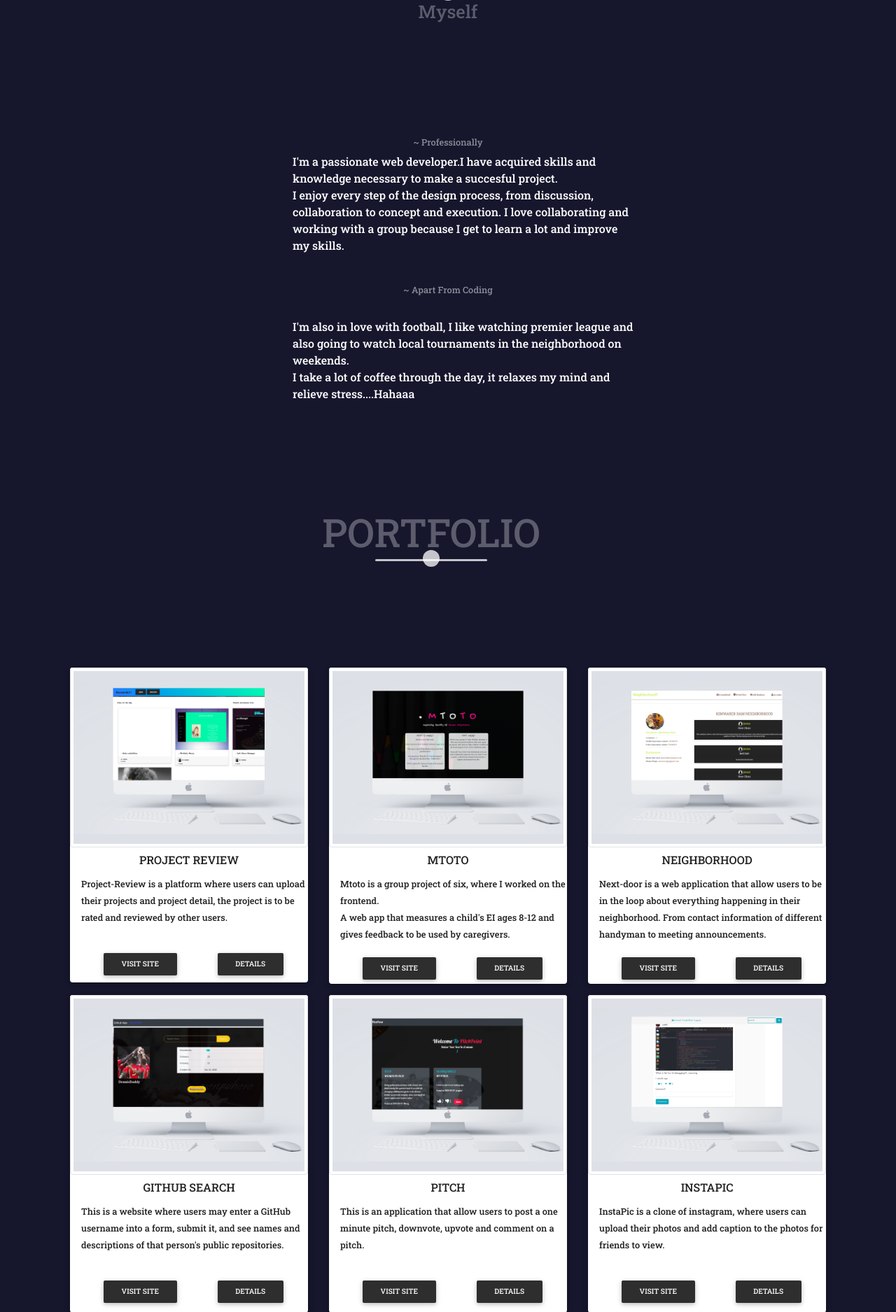
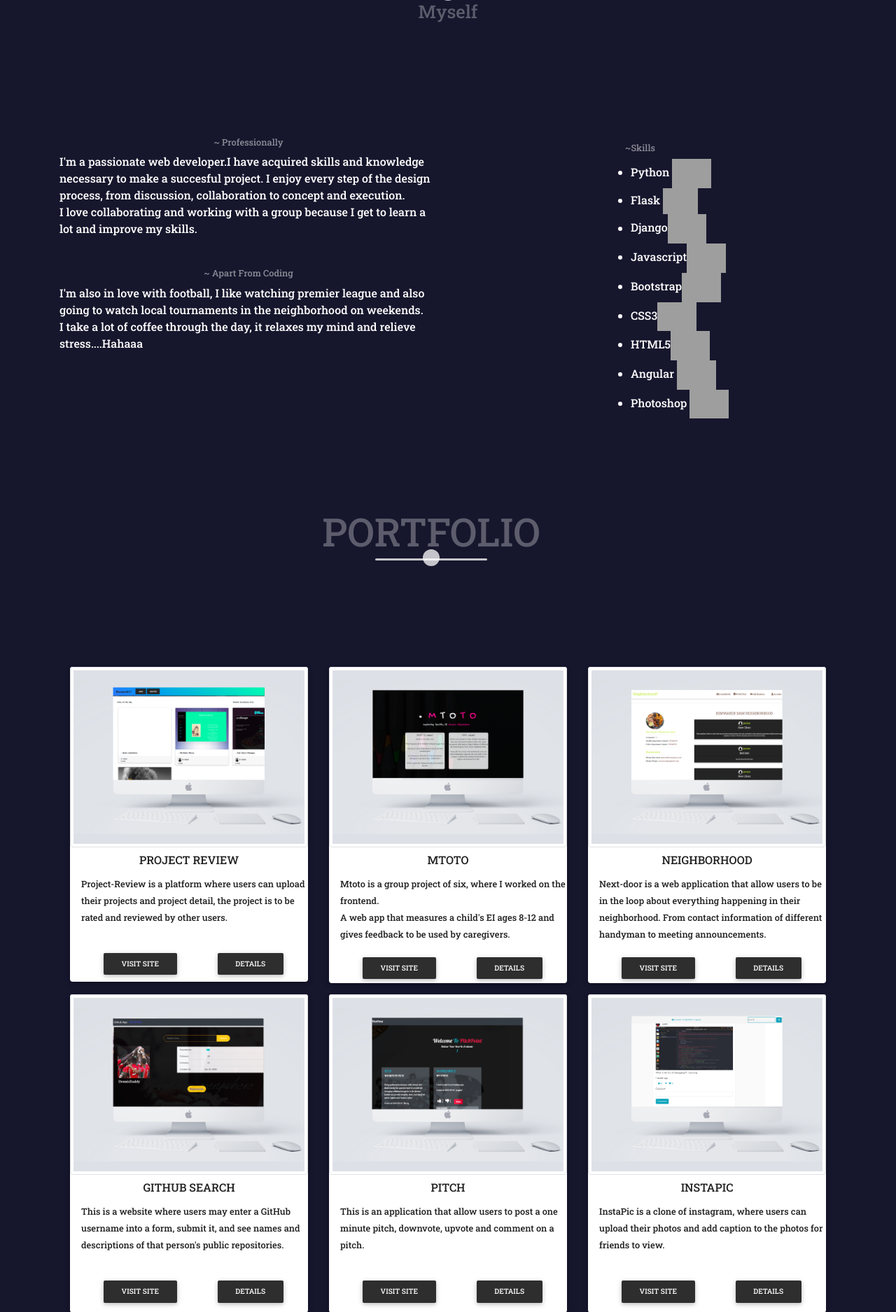
Before and after one commit to IreneMercy/MyWork, a Django app: page / in a window 1280 px wide. Shown: the part 978-2853 px from the top of the page at 70% size. Run offline with Django 3.2, Linux system fonts and the light colour scheme; some libraries are stand-ins or nearby versions; grey boxes are pictures that could not be loaded.

Commit message:
add skill icon

```diff
--- a/MyPortfolio/templates/index.html
+++ b/MyPortfolio/templates/index.html
@@ -2,6 +2,7 @@
 {% load static%}
 {% block content %}
 <div class="content  text-white">
+<section id="home">
   <div class="overlay2">
     <header>
       <div class="menu-toggler">
@@ -35,36 +36,50 @@
       </div>
     </header>
   </div>
+</section>
+    <div class="index">
       <section class="about mt-5 pt-5" id="about">
         <div class="section-heading text-center">
           <h1>About</h1>
           <h6>Myself</h6>
         </div>
         <div class="about-details">
+          <div class="container-fluid">
                   <div class="container">
-            <div class="row ">
-              <div class="col-md-3">
-              </div>
-              <div class="about-details">
-                <div class="col-md-8">
+                    <div class="row">
+                      <div class="col-md-6">
                         <h6 class="text-center "><small class="" style="opacity:0.5;">~ Professionally</small></h6>
-
-                  <p class="ml-5">
+                        <p class="">
                            I'm a passionate  web developer.I have acquired skills and knowledge necessary
                            to make a succesful project.
-                     <br>
                            I enjoy every step of the design process, from discussion,
                            collaboration to concept and execution.
+                           <br>
                            I love collaborating and working with a group because I get to learn a lot and improve my skills.
                         </p>
                         <br>
                         <h6 class="text-center "><small style="opacity:0.5;">~ Apart From Coding</small></h6>
-                  <br>
-                  <p class="ml-5">I'm also in love with football, I like watching premier league and also going to watch local tournaments in the neighborhood on weekends.
+                        <p class="">I'm also in love with football, I like watching premier league and also going to watch local tournaments in the neighborhood on weekends.
                          <br>
                           I take a lot of coffee through the day, it relaxes my mind and relieve stress....Hahaaa
                         </p>
                         <br>
+                      </div>
+                      <div class="col-md-2"></div>
+                      <div class="col-md-4">
+                        <h6 class="ml-5 mt-2"><small class="" style="opacity:0.5;">~Skills</small></h6>
+                        <ul>
+                          <li class="python"><strong>Python</strong><img class="pyicon ml-1" src="{% static 'images/py.png' %}" alt="" width="20%"></li>
+                          <li class="ftext"><strong>Flask</strong><img class="flask ml-1" src="{% static 'images/flasklogo1.png' %}" alt="" width="18%"></li>
+                          <li class="django"><strong>Django</strong><img class="djangoicon" src="{% static 'images/django1.jpg' %}" alt="" width="20%"></li>
+                          <li class="js"><strong>Javascript</strong><img class="jsicon" src="{% static 'images/jjs.png' %}" alt="" width="20%"></li>
+                          <li class="bootstrap"><strong>Bootstrap</strong><img class="booticon" src="{% static 'images/boot1.png' %}" alt="" width="20%"></li>
+                          <li class="css"><strong>CSS3</strong><img class="cssicon" src="{% static 'images/css1.jpg' %}" alt="" width="20%"></li>
+                          <li class="html"><strong>HTML5</strong><img class="htmlicon" src="{% static 'images/html.png' %}" alt="" width="20%"></li>
+                          <li class="angular"><strong>Angular</strong><img class="angularicon ml-1" src="{% static 'images/angular1.png' %}" alt="" width="20%"></li>
+                          <li class="photoshop"><strong>Photoshop</strong><img class="photoicon ml-1" src="{% static 'images/photo.png' %}" alt="" width="20%"></li>
+                        </ul>
+                        <!-- <img src="{% static 'images/mio.jpg' %}" alt=""> -->
                       </div>
                     </div>
                   </div>
@@ -269,9 +284,10 @@
               </li>
               <iframe src="https://giphy.com/embed/3htAzob87OfMvAS5Yp" width="50px" height="50" frameBorder="0" class="giphy-embed" allowFullScreen></iframe><p><a href="https://giphy.com/stickers/playmobil-football-3htAzob87OfMvAS5Yp"></a></p>
             </ul>
-            <a class="cont" href="/">&#8648;</a>
+            <a class="cont" href="#home">&#8648;</a>
           </div>
         </div>
       </section>
     </div>
+</div>
 {% endblock %}
```
Lines whose indentation alone changed are shown as unchanged.
